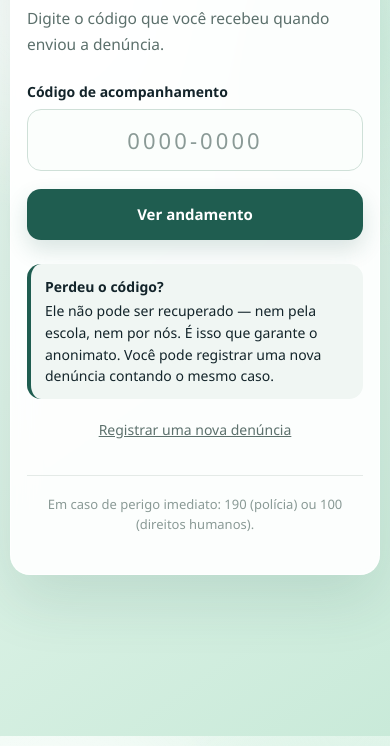
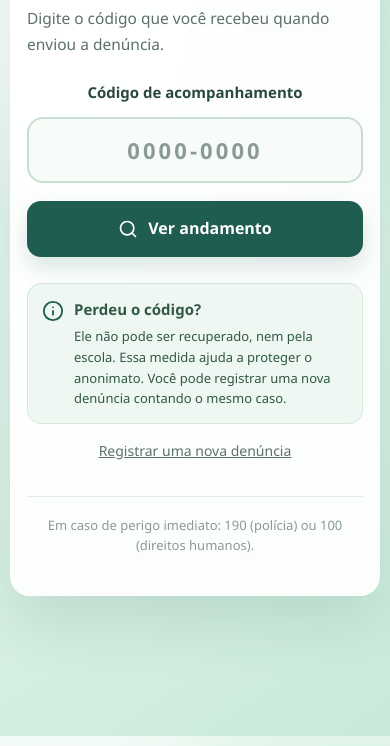
Before and after one commit to GaMK7/Guardiao_Escolar, a website: page consultar.html in a window 390 px wide. Shown: the part 108-854 px from the top of the page. Drawn offline with Linux system fonts and the light colour scheme.

Commit message:
moderniza tela de consulta e melhora responsividade

```diff
--- a/consultar.html
+++ b/consultar.html
@@ -25,12 +25,26 @@
           <span class="erro" id="erro-codigo" role="alert"></span>
         </div>
 
-        <button type="submit" class="botao">Ver andamento</button>
+        <button type="submit" class="botao">
+          <svg width="20" height="20" viewBox="0 0 24 24" fill="none" stroke="currentColor" stroke-width="2" stroke-linecap="round" stroke-linejoin="round" aria-hidden="true">
+            <circle cx="11" cy="11" r="8" />
+            <path d="m21 21-4.35-4.35" />
+          </svg>
+          Ver andamento
+        </button>
       </form>
 
-      <div class="aviso aviso--neutro" style="margin-top: 24px">
-        <strong>Perdeu o código?</strong>
-        Ele não pode ser recuperado — nem pela escola, nem por nós. É isso que garante o anonimato. Você pode registrar uma nova denúncia contando o mesmo caso.
+      <div class="aviso-codigo">
+        <svg width="22" height="22" viewBox="0 0 24 24" fill="none" stroke="currentColor" stroke-width="2" stroke-linecap="round" stroke-linejoin="round" aria-hidden="true">
+          <circle cx="12" cy="12" r="10" />
+          <path d="M12 16v-4" />
+          <path d="M12 8h.01" />
+        </svg>
+
+        <div>
+          <strong>Perdeu o código?</strong>
+          <p>Ele não pode ser recuperado, nem pela escola. Essa medida ajuda a proteger o anonimato. Você pode registrar uma nova denúncia contando o mesmo caso.</p>
+        </div>
       </div>
 
       <a class="link-discreto" href="denuncia.html">Registrar uma nova denúncia</a>
--- a/css/estilo.css
+++ b/css/estilo.css
@@ -2146,3 +2146,136 @@ body.pagina-inicio::after {
     margin-bottom: 18px;
   }
 }
+
+/* ==========================================
+   CONSULTA - CÓDIGO DE ACOMPANHAMENTO
+   ========================================== */
+
+#form-consulta {
+  max-width: 520px;
+  margin: 28px auto;
+}
+
+/* Título do campo */
+#form-consulta label[for="codigo"] {
+  display: block;
+  text-align: center;
+  color: #29493c;
+  font-size: 15px;
+  font-weight: 700;
+  margin-bottom: 12px;
+}
+
+/* Campo do código */
+#form-consulta #codigo {
+  width: 100%;
+  min-height: 68px;
+  padding: 14px;
+  background: #f8fcf9;
+  border: 2px solid #c7ded1;
+  border-radius: 16px;
+  color: #1f5d50;
+  font-size: 26px !important;
+  font-weight: 700;
+  text-align: center;
+  letter-spacing: 0.18em;
+  text-transform: uppercase;
+  transition:
+    border-color 0.2s ease,
+    box-shadow 0.2s ease;
+}
+
+/* Destaque ao clicar */
+#form-consulta #codigo:focus {
+  outline: none;
+  background: #ffffff;
+  border-color: #1f5d50;
+  box-shadow: 0 0 0 4px rgba(31, 93, 80, 0.12);
+}
+
+/* Celular */
+@media (max-width: 600px) {
+  #form-consulta {
+    margin: 22px auto;
+  }
+
+  #form-consulta #codigo {
+    min-height: 60px;
+    font-size: 22px !important;
+    letter-spacing: 0.12em;
+  }
+}
+
+/* ==========================================
+   CONSULTA - BOTÃO VER ANDAMENTO
+   ========================================== */
+
+#form-consulta button[type="submit"] {
+  display: flex;
+  align-items: center;
+  justify-content: center;
+  gap: 10px;
+  min-height: 54px;
+  border-radius: 14px;
+  font-size: 16px;
+  font-weight: 700;
+}
+
+#form-consulta button[type="submit"] svg {
+  width: 20px;
+  height: 20px;
+  flex-shrink: 0;
+}
+
+@media (max-width: 600px) {
+  #form-consulta button[type="submit"] {
+    min-height: 56px;
+    width: 100%;
+  }
+}
+
+/* ==========================================
+   CONSULTA - AVISO SOBRE O CÓDIGO
+   ========================================== */
+
+.aviso-codigo {
+  display: flex;
+  align-items: flex-start;
+  gap: 14px;
+  margin-top: 26px;
+  padding: 18px 20px;
+  background: #eef7f1;
+  border: 1px solid #d3e7d9;
+  border-radius: 14px;
+  color: #315848;
+}
+
+.aviso-codigo > svg {
+  flex-shrink: 0;
+  margin-top: 2px;
+  color: #1f5d50;
+}
+
+.aviso-codigo strong {
+  display: block;
+  margin-bottom: 5px;
+  font-size: 15px;
+  font-weight: 700;
+}
+
+.aviso-codigo p {
+  margin: 0;
+  font-size: 14px;
+  line-height: 1.6;
+}
+
+@media (max-width: 600px) {
+  .aviso-codigo {
+    padding: 14px;
+    gap: 10px;
+  }
+
+  .aviso-codigo p {
+    font-size: 13px;
+  }
+}
```
